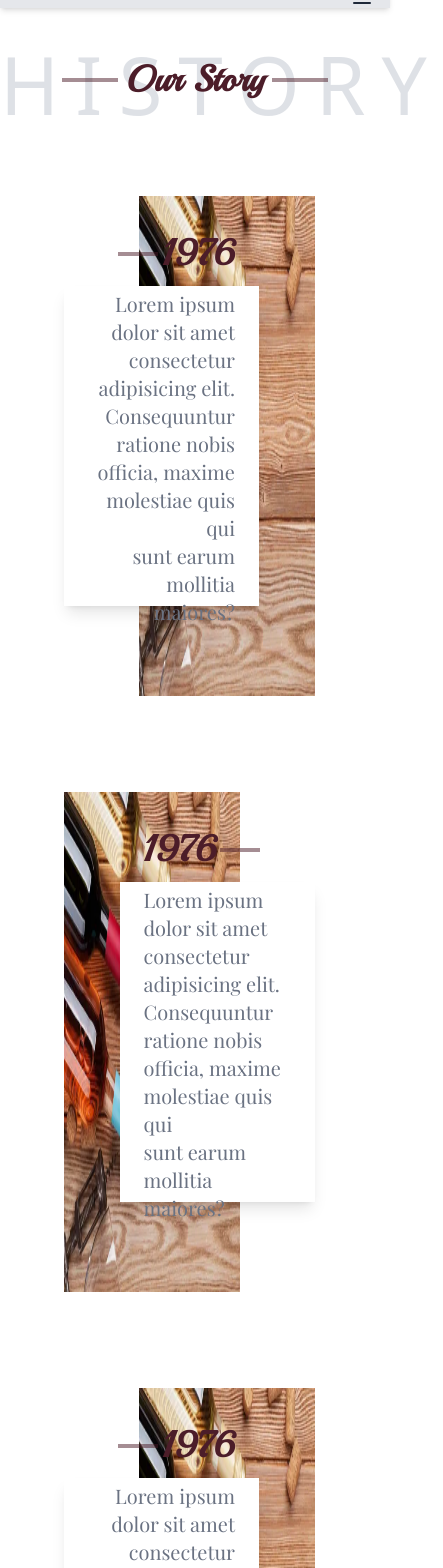
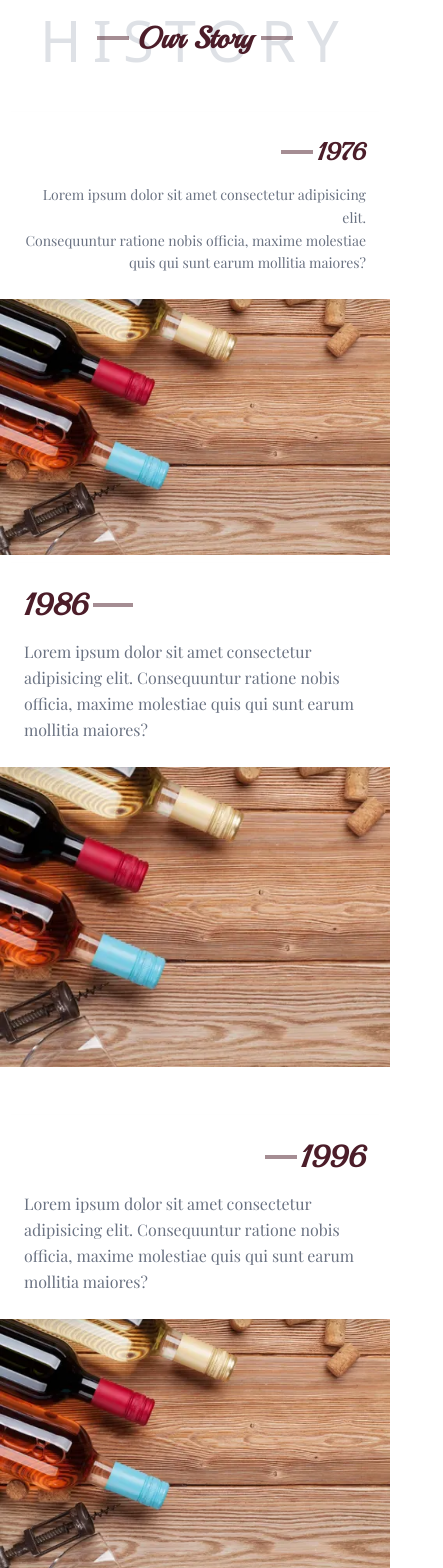
Before and after one commit to laksamba/winery, a React (Vite) app: page /ourstory in a window 390 px wide. Shown: the part 160-1728 px from the top of the page, 443 px wide, since content can reach past the window. Built offline with nearby package versions, Linux system fonts and the light colour scheme.

Commit message:
mobile responsive

```diff
--- a/src/Pages/OurHistory.jsx
+++ b/src/Pages/OurHistory.jsx
@@ -4,43 +4,49 @@ import { Link } from "react-router-dom";
 
 const OurHistory = () => {
   return (
-    <div className="flex justify-center items-center h-screen">
-      <div className="w-[60%] ">
+   <div className="flex flex-col lg:flex-row justify-center items-center min-h-screen px-4 py-12 lg:py-0 gap-8 lg:gap-0">
+  {/* Text Content */}
+  <div className="w-full lg:w-[60%] text-center">
     {/* headings */}
-        <div className=" text-center my-9 ">
-          <h2 className="text-[6rem]  text-gray-300 tracking-[0.1rem] mb-0 leading-none opacity-70">
+    <div className="my-6 lg:my-9">
+      <h2 className="text-5xl sm:text-6xl lg:text-[6rem] text-gray-300 tracking-[0.1rem] mb-0 leading-none opacity-70">
         ABOUT US
       </h2>
 
-          <h3 className="text-4xl font-bold text-[#4c1d29] -mt-16 mb-14 relative">
+      <h3 className="text-3xl sm:text-4xl lg:text-4xl font-bold text-[#4c1d29] -mt-10 sm:-mt-12 lg:-mt-16 mb-10 lg:mb-14 relative">
         <div className="flex justify-center items-center">
-              <hr className="border-2 w-14 border-[#4c1d29]/50" />
-              <span className="bg-transparent px-2 relative  playball ">
+          <hr className="border-2 w-10 sm:w-14 border-[#4c1d29]/50" />
+          <span className="bg-transparent px-2 relative playball">
             Our History
           </span>
-              <hr className="border-2 w-14 border-[#4c1d29]/50" />
+          <hr className="border-2 w-10 sm:w-14 border-[#4c1d29]/50" />
         </div>
       </h3>
     </div>
 
-        {/* content  */}
-        <div className="flex flex-col justify-center items-center gap-12">
-          <p className="text-2xl text-gray-600 text-center p-3 font-paragraph">
+    {/* content */}
+    <div className="flex flex-col justify-center items-center gap-8 lg:gap-12">
+      <p className="text-lg sm:text-xl lg:text-2xl text-gray-600 text-center p-3 font-paragraph leading-relaxed">
         Lorem ipsum dolor sit amet consectetur adipisicing elit. Aliquam,
-            tempora. Lorem ipsum dolor sit amet <br /> consectetur adipisicing
-            elit. Possimus quidem perferendis magnam molestiae, <br /> itaque
-            incidunt voluptatibus fugiat nisi praesentium animi doloribus!{" "}
-            <br /> Consequatur aliquid quod laborum?
+        tempora. Lorem ipsum dolor sit amet <br className="hidden sm:block" />
+        consectetur adipisicing elit. Possimus quidem perferendis magnam molestiae, <br className="hidden sm:block" />
+        itaque incidunt voluptatibus fugiat nisi praesentium animi doloribus! <br className="hidden sm:block" />
+
       </p>
-          <Link className="px-8 py-4 bg-[#4c1d29] text-white font-bold rounded-xl">
+      <Link className="px-6 sm:px-8 py-3 sm:py-4 bg-[#4c1d29] text-white font-bold rounded-xl text-sm sm:text-base">
         Read More
       </Link>
     </div>
   </div>
 
   {/* images */}
-      <div>
-        <img src={image} loading="lazy" alt="image" className="h-96" />
+  <div className="w-full lg:w-auto flex justify-center lg:justify-start">
+    <img
+      src={image}
+      loading="lazy"
+      alt="image"
+      className="h-64 sm:h-80 lg:h-96 w-auto max-w-full object-contain"
+    />
   </div>
 </div>
   );
--- a/src/Pages/OurStory.jsx
+++ b/src/Pages/OurStory.jsx
@@ -5,89 +5,113 @@ const OurStory = () => {
   return (
     <div className=" ">
       <div className=" text-center my-9 ">
-        <h2 className="text-[5rem]  text-gray-300 tracking-[0.2em] mb-0 leading-none opacity-70">
+        <h2 className="md:text-[5rem] text-[3.5rem]  text-gray-300 tracking-[0.2em] mb-0 leading-none opacity-70">
           HISTORY
         </h2>
 
-        <h3 className="text-4xl font-bold text-[#4c1d29] -mt-16 mb-14 relative">
+        <h3 className="md:text-4xl text-3xl font-bold text-[#4c1d29] md:-mt-16 -mt-12 mb-14 relative">
           <div className="flex justify-center items-center">
-            <hr className="border-2 w-14 border-[#4c1d29]/50" />
+            <hr className="border-2 md:w-14 w-8 border-[#4c1d29]/50" />
             <span className="bg-transparent px-2 relative  font-[playball]">
               Our Story
             </span>
-            <hr className="border-2 w-14 border-[#4c1d29]/50" />
+            <hr className="border-2 md:w-14 w-8 border-[#4c1d29]/50" />
           </div>
         </h3>
       </div>
 
       {/*-------------------------- containers  1st-----------------------*/}
-      <div className="flex items-center relative text-right mt-24 ">
-        <div className=" flex flex-col justify-center bg-white w-[50%] h-80 z-10 -mr-30  p-6 shadow-lg ml-16">
-          <div className=" flex items-center justify-end mb-4 gap-1">
-            <hr className="border-2 w-10 border-[#4c1d29]/50" />
-            <h1 className=" text-4xl text-[#4c1d29] font-bold text-right font-[playball]">
+      <div className="flex flex-col-reverse md:flex-row items-center relative mt-12 md:mt-24">
+        {/* Text Card */}
+        <div
+          className="flex flex-col justify-center bg-white w-full md:w-1/2 h-auto md:h-80 z-10 p-6 md:p-6 shadow-lg
+                  md:-mr-24 lg:-mr-30 md:ml-16 order-2 md:order-1 text-right"
+        >
+          <div className="flex items-center justify-end mb-4 gap-1">
+            <hr className="border-2 w-8 md:w-10 border-[#4c1d29]/50" />
+            <h1 className="text-2xl md:text-4xl text-[#4c1d29] font-bold font-[playball]">
               1976
             </h1>
           </div>
-          <p className="text-gray-500 mb-8 text-xl font-paragraph">
+
+          <p className="text-gray-500 text-sm md:text-xl font-paragraph leading-relaxed">
             Lorem ipsum dolor sit amet consectetur adipisicing elit.
-            Consequuntur <br /> ratione nobis officia, maxime molestiae quis qui{" "}
-            <br /> sunt earum mollitia maiores?
+            <br className="block md:hidden" /> Consequuntur ratione nobis
+            officia,
+            <br className="hidden md:block" /> maxime molestiae quis qui sunt
+            earum mollitia maiores?
           </p>
         </div>
 
-        {/* images section */}
-        <div className="w-[45%] bg-amber-800  h-[500px] ">
-          <img src={image} loading="lazy" alt="image" className="object-center h-full" />
+        {/* Image Section */}
+        <div className="w-full md:w-[45%] h-64 md:h-[500px] bg-amber-800 order-1 md:order-2">
+          <img
+            src={image}
+            loading="lazy"
+            alt="1976 milestone"
+            className="w-full h-full object-cover object-center"
+          />
         </div>
       </div>
 
       {/*------------------------------ container 2nd -----------------------------*/}
 
-      <div className="flex items-center relative text-left mt-24 ">
-        {/* images section */}
-        <div className="w-[45%] bg-amber-800  h-[500px] ml-16 ">
-          <img src={image} loading="lazy" alt="image" className="object-center h-full" />
+      <div className="flex flex-col md:flex-row items-center relative text-left mt-12 md:mt-24">
+        {/* Image Section */}
+        <div className="w-full md:w-[45%] h-[300px] md:h-[500px] md:ml-16 order-2 md:order-1">
+          <img
+            src={image}
+            loading="lazy"
+            alt="image"
+            className="w-full h-full object-cover object-center"
+          />
         </div>
 
-
-        {/* content */}
-
-        <div className=" flex flex-col justify-center bg-white w-[50%] h-80 z-10 -ml-30  p-6 shadow-lg ">
-
-          <div className=" flex items-center justify-start mb-4 gap-1">
-            <h1 className=" text-4xl text-[#4c1d29] font-bold text-left font-[playball]">
-              1976
+        {/* Content Section */}
+        <div className="flex flex-col justify-center bg-white w-full md:w-[50%] h-auto md:h-80 z-10 -mt-10 md:mt-0 md:-ml-30 p-6 md:p-8 shadow-lg order-1 md:order-2">
+          <div className="flex items-center justify-start mb-4 gap-1">
+            <h1 className="text-3xl md:text-4xl text-[#4c1d29] font-bold font-[playball]">
+              1986
             </h1>
             <hr className="border-2 w-10 border-[#4c1d29]/50" />
           </div>
-          <p className="text-gray-500 mb-8 text-xl font-paragraph">
+          <p className="text-gray-500 text-base md:text-xl font-paragraph leading-relaxed">
             Lorem ipsum dolor sit amet consectetur adipisicing elit.
-            Consequuntur <br /> ratione nobis officia, maxime molestiae quis qui{" "}
-            <br /> sunt earum mollitia maiores?
+            Consequuntur <br className="hidden md:block" />
+            ratione nobis officia, maxime molestiae quis qui{" "}
+            <br className="hidden md:block" />
+            sunt earum mollitia maiores?
           </p>
         </div>
       </div>
 
-       {/*-------------------------- containers  3rst-----------------------*/}
-      <div className="flex items-center relative text-right mt-24">
-        <div className=" flex flex-col justify-center bg-white w-[50%] h-80 z-10 -mr-30  p-6 shadow-lg ml-16">
-          <div className=" flex items-center justify-end mb-4 gap-1">
-            <hr className="border-2 w-10 border-[#4c1d29]/50" />
-            <h1 className=" text-4xl text-[#4c1d29] font-bold text-right font-[playball]">
-              1976
+      {/*-------------------------- containers  3rst-----------------------*/}
+      <div className="flex flex-col-reverse lg:flex-row items-center relative mt-12 lg:mt-24">
+        {/* Text Card */}
+        <div className="flex flex-col justify-center bg-white w-full lg:w-1/2 h-auto lg:h-80 z-10 p-6 lg:p-8 shadow-lg lg:-mr-12 xl:-mr-16 order-2 lg:order-1">
+          <div className="flex items-center justify-end mb-4 gap-1">
+            <hr className="border-2 w-8 lg:w-10 border-[#4c1d29]/50" />
+            <h1 className="text-3xl lg:text-4xl text-[#4c1d29] font-bold font-[playball]">
+              1996
             </h1>
           </div>
-          <p className="text-gray-500 mb-8 text-xl font-paragraph">
+          <p className="text-gray-500 text-base lg:text-xl font-paragraph leading-relaxed">
             Lorem ipsum dolor sit amet consectetur adipisicing elit.
-            Consequuntur <br /> ratione nobis officia, maxime molestiae quis qui{" "}
-            <br /> sunt earum mollitia maiores?
+            Consequuntur <br className="hidden lg:block" />
+            ratione nobis officia, maxime molestiae quis qui{" "}
+            <br className="hidden lg:block" />
+            sunt earum mollitia maiores?
           </p>
         </div>
 
-        {/* images section */}
-        <div className="w-[45%] bg-amber-800  h-[500px] ">
-          <img src={image} loading="lazy" alt="image" className="object-center h-full" />
+        {/* Image Section */}
+        <div className="w-full lg:w-1/2 h-64 lg:h-96 xl:h-[500px] bg-amber-800 order-1 lg:order-2">
+          <img
+            src={image}
+            loading="lazy"
+            alt="1976 milestone"
+            className="w-full h-full object-cover object-center"
+          />
         </div>
       </div>
     </div>
--- a/src/components/Navbar.jsx
+++ b/src/components/Navbar.jsx
@@ -1,7 +1,8 @@
 import React, { useState } from "react";
 import { Link, useLocation } from "react-router-dom";
 import { Menu, X } from "lucide-react";
-import logo from "../assets/Images/logo.jpg";
+import logo from "../assets/Images/logo.png";
+import banner from '../assets/Images/wine.avif'
 
 const Navbar = () => {
   const [isMenuOpen, setIsMenuOpen] = useState(false);
@@ -19,14 +20,14 @@ const Navbar = () => {
   ];
 
   return (
-    <nav className="bg-white shadow-md  top-0 left-0 w-full z-50">
+    <nav className="bg-cover shadow-md  top-0 left-0 w-full z-50" style={{backgroundImage:`url(${banner})`}}>
       {/* Logo Section */}
-      <div className="flex justify-center my-8">
+      <div className="flex justify-center md:py-8 py-4">
         <img src={logo} loading="lazy" alt="logo" className="md:h-32 h-20" />
       </div>
 
       {/* Navigation Bar */}
-      <div className="relative  container bg-gray-200 md:mx-auto flex justify-end px-4  md:justify-center items-center">
+      <div className="relative  container bg-white md:mx-auto flex justify-end px-4  md:justify-center items-center">
         {/* Desktop Links */}
         <div className="hidden md:flex  space-x-10 font-[playfair] ">
           {navItems.map((item, index) => {
```
Also changed, not shown: src/assets/Images/Logo.jpg (deleted), src/assets/Images/logo.png (added). Lines whose indentation alone changed are shown as unchanged.
